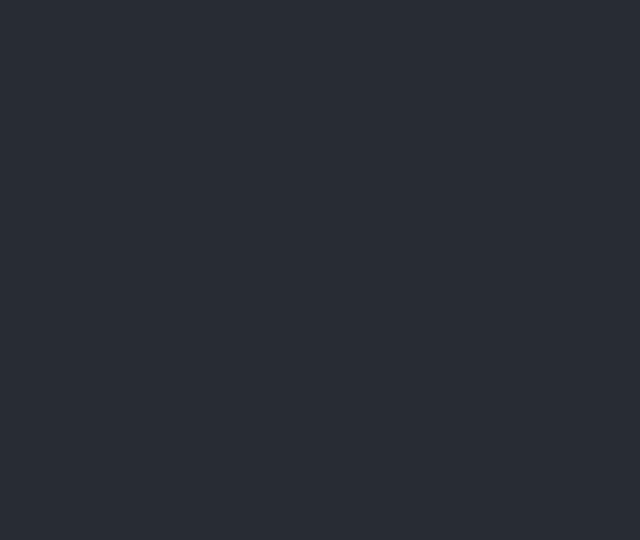
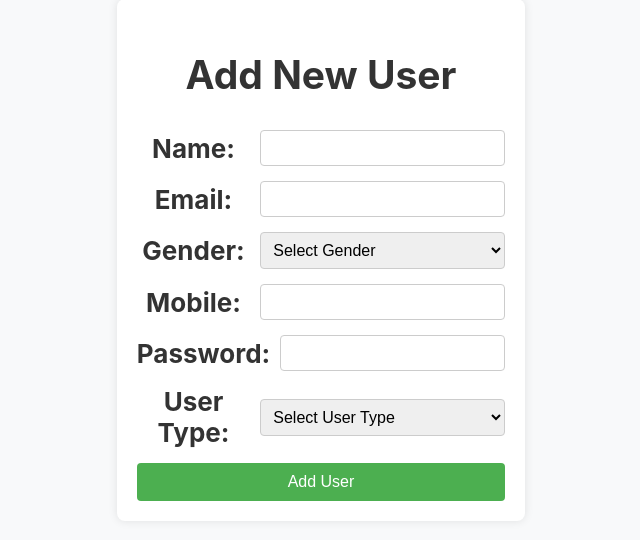
Before and after one commit to Ashuhashedbit/assignment, a React (Create React App) app in the folder assignment_ui/: page /usersadd in a window 1280 px wide. Before the commit this address had no page. Shown: the part 140-680 px from the top of the page, without its empty margins (319-959 px from the left). Built offline with nearby package versions, Linux system fonts and the light colour scheme.

Commit message:
temp commit

```diff
--- a/assignment_ui/package.json
+++ b/assignment_ui/package.json
@@ -11,6 +11,7 @@
     "react": "^19.0.0",
     "react-bootstrap": "^2.10.7",
     "react-dom": "^19.0.0",
+    "react-icons": "^5.4.0",
     "react-router-dom": "^7.1.1",
     "react-scripts": "5.0.1",
     "react-toastify": "^11.0.2",
--- a/assignment_ui/src/App.css
+++ b/assignment_ui/src/App.css
@@ -14,14 +14,14 @@
 }
 
 .App-header {
-  background-color: #282c34;
+  background-color: #f8f9fa; /* Light background for better readability */
   min-height: 100vh;
   display: flex;
   flex-direction: column;
   align-items: center;
   justify-content: center;
   font-size: calc(10px + 2vmin);
-  color: white;
+  color: #333; /* Dark text for contrast */
 }
 
 .App-link {
@@ -43,11 +43,11 @@
   padding: 20px;
   max-width: 900px;
   line-height: 1.6;
+  background-color: #ffffff; /* White background */
 }
 
 .hero {
   text-align: center;
-  background-color: #f8f9fa;
   padding: 30px 10px;
   border-radius: 8px;
 }
@@ -81,3 +81,92 @@
   color: #555;
   font-size: 0.9em;
 }
+
+.container {
+  max-width: 600px;
+  margin: auto;
+  padding: 20px;
+  background-color: #ffffff; /* White background */
+  border-radius: 8px;
+  box-shadow: 0 0 10px rgba(0, 0, 0, 0.1);
+}
+
+h2 {
+  text-align: center;
+}
+
+.user-form {
+  display: flex;
+  flex-direction: column;
+}
+
+.form-group {
+  display: flex;
+  justify-content: space-between;
+  align-items: center;
+  margin-bottom: 15px;
+}
+
+label {
+  flex: 1;
+  font-weight: bold;
+  padding-right: 10px;
+}
+
+input, select {
+  flex: 2;
+  padding: 8px;
+  font-size: 16px;
+  border: 1px solid #ccc;
+  border-radius: 4px;
+}
+
+.submit-button {
+  background-color: #4CAF50;
+  color: white;
+  padding: 10px 15px;
+  border: none;
+  border-radius: 4px;
+  cursor: pointer;
+  font-size: 16px;
+}
+
+.submit-button:hover {
+  background-color: #45a049;
+}
+
+p {
+  text-align: center;
+}
+
+.custom-table {
+  width: 100%;
+  border-collapse: collapse;
+  background-color: #ffffff; /* White background */
+  color: #333; /* Dark text for contrast */
+  margin: 0;
+}
+
+.custom-table th,
+.custom-table td {
+  border: 1px solid #ccc;
+  padding: 8px;
+  text-align: left;
+}
+
+.custom-table thead {
+  background-color: #f2f2f2;
+}
+
+.custom-table tr:nth-child(even) {
+  background-color: #f9f9f9;
+}
+
+.custom-table tr:hover {
+  background-color: #e0e0e0;
+}
+
+.custom-table th {
+  font-weight: bold;
+  text-transform: uppercase;
+}
--- a/assignment_ui/src/App.js
+++ b/assignment_ui/src/App.js
@@ -5,7 +5,8 @@ import Homepage from "./components/Homepage";
 import Login from "./components/Login";
 import OTPTablePage from "./components/OTPTablePage";
 import UsersList from "./components/Userslist";
-
+import UsersAdd from "./components/Usersadd";
+import UsersUpdate from "./components/Usersupdate";
 function App() {
   return (
     <div className="App">
@@ -17,6 +18,8 @@ function App() {
             <Route path="/login" element={<Login />} />
             <Route path="/otp-table" element={<OTPTablePage />} />
             {/* <Route path="/userlist" element={<UserList />} /> */}
+            <Route path="/usersadd" element={<UsersAdd />} />
+            <Route path="/usersupdate/:userid" element={<UsersUpdate />} />
           </Routes>
         </Router>
       </header>
--- a/assignment_ui/src/components/Homepage.js
+++ b/assignment_ui/src/components/Homepage.js
@@ -59,7 +59,7 @@ const Homepage = () => {
               {/* <h1>Hello, User #{user.userId}!</h1> */}
               {/* <h4>Your User Type: {userType || "Loading..."}</h4> */}
               <button>
-                <Link to="/userlist">User</Link>
+                <Link to="/userslist">User</Link>
               </button>
               {/* Logout Button */}
               <button onClick={handleLogout}>Logout</button>
--- /dev/null
+++ b/assignment_ui/src/components/Usersadd.js
@@ -0,0 +1,108 @@
+import React, { useState } from 'react';
+import axios from 'axios';
+import { useNavigate } from 'react-router-dom';
+
+
+function UsersAdd() {
+  const navigate = useNavigate();
+
+  const [formData, setFormData] = useState({
+    name: '',
+    email: '',
+    gender: '',
+    mobile: '',
+    password: '',
+    usertype: '',
+  });
+
+  const [message, setMessage] = useState('');
+  const [error, setError] = useState('');
+
+  // Handle input changes
+  const handleChange = (e) => {
+    setFormData({
+      ...formData,
+      [e.target.name]: e.target.value,
+    });
+  };
+
+  // Handle form submission
+  const handleSubmit = async (e) => {
+    e.preventDefault();
+    try {
+      const response = await axios.post('http://localhost:4000/users/adduser', formData);
+      setMessage(response.data.message);
+      setError('');
+      setFormData({
+        name: '',
+        email: '',
+        gender: '',
+        mobile: '',
+        password: '',
+        usertype: '',
+      });
+
+      // Navigate to users list page after successful submission
+      if (response.status === 200) {
+        navigate('/userslist');
+      }
+    } catch (err) {
+      setError('Error adding user: ' + (err.response?.data?.message || err.message));
+      setMessage('');
+    }
+  };
+
+  return (
+    <div className="container">
+      <h2>Add New User</h2>
+      <form className="user-form" onSubmit={handleSubmit}>
+        <div className="form-group">
+          <label>Name:</label>
+          <input type="text" name="name" value={formData.name} onChange={handleChange} required />
+        </div>
+
+        <div className="form-group">
+          <label>Email:</label>
+          <input type="email" name="email" value={formData.email} onChange={handleChange} required />
+        </div>
+
+        <div className="form-group">
+          <label>Gender:</label>
+          <select name="gender" value={formData.gender} onChange={handleChange} required>
+            <option value="">Select Gender</option>
+            <option value="M">Male</option>
+            <option value="F">Female</option>
+          </select>
+        </div>
+
+        <div className="form-group">
+          <label>Mobile:</label>
+          <input type="text" name="mobile" value={formData.mobile} onChange={handleChange} required />
+        </div>
+
+        <div className="form-group">
+          <label>Password:</label>
+          <input type="password" name="password" value={formData.password} onChange={handleChange} required />
+        </div>
+
+        <div className="form-group">
+          <label>User Type:</label>
+          <select name="usertype" value={formData.usertype} onChange={handleChange} required>
+            <option value="">Select User Type</option>
+            <option value="1">Admin</option>
+            <option value="2">Principal</option>
+            <option value="3">Teacher</option>
+            <option value="4">Student</option>
+            <option value="5">Parent</option>
+          </select>
+        </div>
+
+        <button className="submit-button" type="submit">Add User</button>
+      </form>
+      {message && <p style={{ color: 'green' }}>{message}</p>}
+      {error && <p style={{ color: 'red' }}>{error}</p>}
+    </div>
+  );
+}
+
+export default UsersAdd;
--- /dev/null
+++ b/assignment_ui/src/components/Usersupdate.js
@@ -0,0 +1,146 @@
+import React, { useState, useEffect } from 'react';
+import axios from 'axios';
+import { useNavigate, useParams } from 'react-router-dom';
+
+const UsersUpdate = () => {
+  const [formData, setFormData] = useState({
+    name: '',
+    email: '',
+    gender: '',
+    mobile: '',
+    usertype: '',
+  });
+
+  const [message, setMessage] = useState('');
+  const [error, setError] = useState('');
+  const [loading, setLoading] = useState(true); // To handle loading state
+  const { userid } = useParams(); // Get user id from URL
+  const navigate = useNavigate();
+
+  // Fetch user data for the selected user to populate the form
+  useEffect(() => {
+    const fetchUserDetails = async () => {
+      try {
+        const response = await axios.get(`http://localhost:4000/users/getuser/${userid}`);
+        console.log("Fetched User Data:", response.data); // Log the response data to verify it's correct
+        if (response.data) {
+          setFormData({
+            name: response.data.name,
+            email: response.data.email,
+            gender: response.data.gender,
+            mobile: response.data.mobile,
+            usertype: response.data.usertype,
+          });
+        } else {
+          setError('User data not found');
+        }
+        setLoading(false); // Stop loading once data is fetched
+      } catch (error) {
+        console.log(error);
+        setError('Error fetching user details');
+        setLoading(false);
+      }
+    };
+
+    fetchUserDetails();
+  }, [userid]);
+
+  // Handle input changes
+  const handleChange = (e) => {
+    setFormData({
+      ...formData,
+      [e.target.name]: e.target.value,
+    });
+  };
+
+  // Handle form submission to update user
+  const handleSubmit = async (e) => {
+    e.preventDefault();
+    try {
+      const response = await axios.post(`http://localhost:4000/users/updateuser/${userid}`, formData);
+      setMessage(response.data.message);
+      setError('');
+      // Navigate to users list page after successful update
+      if (response.status === 200) {
+        navigate('/userslist');
+      }
+    } catch (err) {
+      setError('Error updating user: ' + (err.response?.data?.message || err.message));
+      setMessage('');
+    }
+  };
+
+  // Render loading state or form once data is available
+  if (loading) {
+    return <p>Loading user data...</p>;
+  }
+
+  return (
+    <div className="container mt-4">
+      <h2>Update User</h2>
+      <form className="user-form" onSubmit={handleSubmit}>
+        <div className="form-group">
+          <label>Name:</label>
+          <input
+            type="text"
+            name="name"
+            value={formData.name}
+            onChange={handleChange}
+            required
+          />
+        </div>
+
+        <div className="form-group">
+          <label>Email:</label>
+          <input
+            type="email"
+            name="email"
+            value={formData.email}
+            onChange={handleChange}
+            required
+          />
+        </div>
+
+        <div className="form-group">
+          <label>Gender:</label>
+          <select name="gender" value={formData.gender} onChange={handleChange} required>
+            <option value="">Select Gender</option>
+            <option value="M">Male</option>
+            <option value="F">Female</option>
+          </select>
+        </div>
+
+        <div className="form-group">
+          <label>Mobile:</label>
+          <input
+            type="text"
+            name="mobile"
+            value={formData.mobile}
+            onChange={handleChange}
+            required
+          />
+        </div>
+
+        <div className="form-group">
+          <label>User Type:</label>
+          <select name="usertype" value={formData.usertype} onChange={handleChange} required>
+            <option value="">Select User Type</option>
+            <option value="1">Admin</option>
+            <option value="2">Principal</option>
+            <option value="3">Teacher</option>
+            <option value="4">Student</option>
+            <option value="5">Parent</option>
+          </select>
+        </div>
+
+        <button className="submit-button" type="submit">
+          Update User
+        </button>
+      </form>
+      {message && <p style={{ color: 'green' }}>{message}</p>}
+      {error && <p style={{ color: 'red' }}>{error}</p>}
+    </div>
+  );
+};
+
+export default UsersUpdate;
```
Also changed, not shown: assignment_ui/src/components/Usersview.js (added), 1 other file (tests, documents, lock files or other folders).
